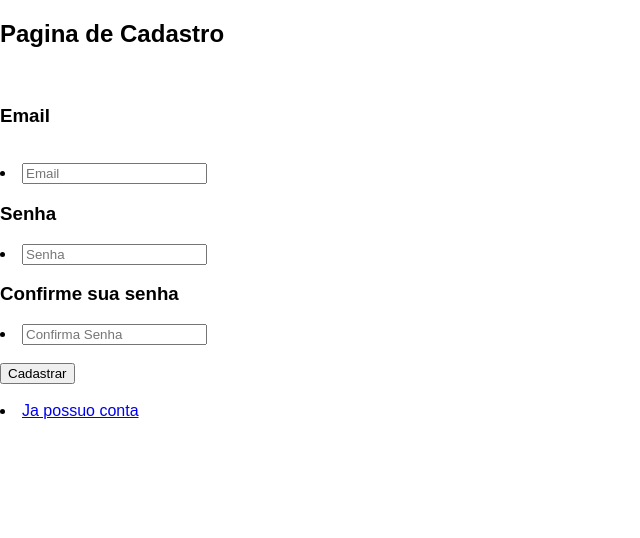
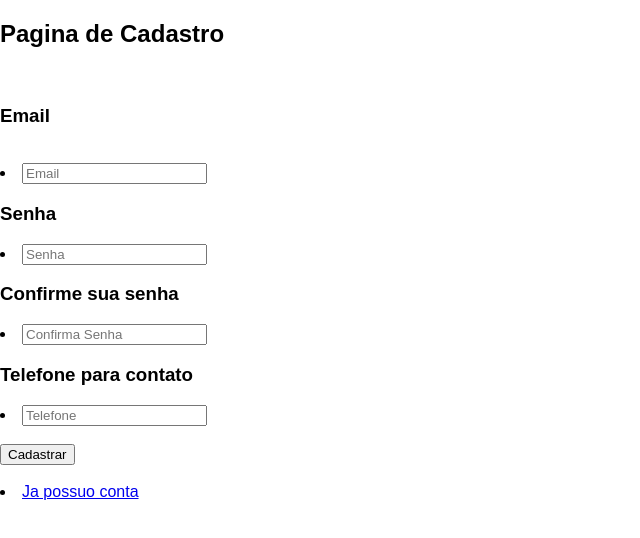
Before and after one commit to GVPastel/tela-teste, a React (Create React App) app: page /cadastro in a window 1280 px wide. Shown: the top 538 px of the page, without its empty margins (0-640 px from the left). Built offline with nearby package versions, Linux system fonts and the light colour scheme.

Commit message:
adicao telefone cadastro

```diff
--- a/src/components/Cadastro.js
+++ b/src/components/Cadastro.js
@@ -12,6 +12,8 @@ const Cadastro = () => {
         <li> <input className="inputCastroSenha" placeholder="Senha" /> </li>
         <h3>Confirme sua senha</h3>
         <li> <input className="inputCadastroConfirma" placeholder="Confirma Senha" /> </li>
+        <h3>Telefone para contato</h3>
+        <li> <input className="inputTelefone" placeholder="Telefone" /> </li>
         <br></br>
         <a href="/login"> <button>Cadastrar</button> </a>
         <br></br>
--- a/src/components/Menu.js
+++ b/src/components/Menu.js
@@ -6,7 +6,7 @@ const Menu = () =>{
         <nav>
             <ul>
                 <li> <Link to="/">Home</Link> </li>
-                <li> <Link to="/produtos">Perfil</Link> </li>
+                <li> <Link to="/perfil">Perfil</Link> </li>
                 <li> <Link to="/recomendacoes">Recomendações</Link> </li>
                 <li> <Link to="/informacoes">Informações</Link> </li>
                 <li> <Link to="/login">Login</Link> </li>
```
